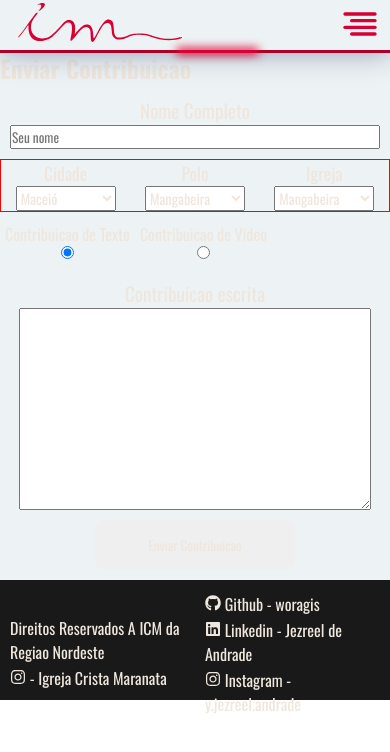
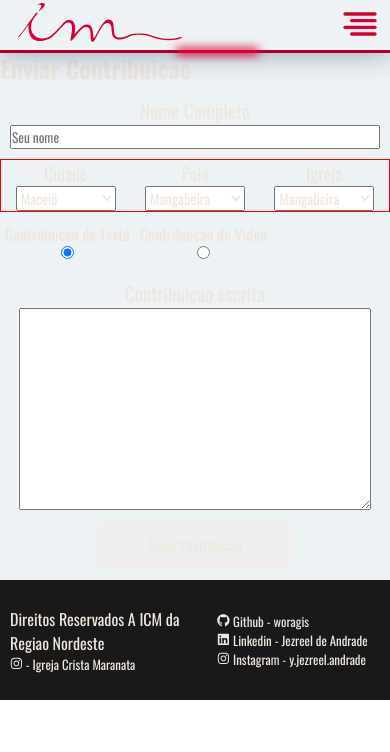
Before and after one commit to woragis/icm-frontend, a React (Create React App) app: page / in a window 390 px wide. Shown: the top 752 px of the page. Built offline with nearby package versions, Linux system fonts and the light colour scheme.

Commit message:
Make footer responsive

```diff
--- a/src/pages/Layout/Footer/index.tsx
+++ b/src/pages/Layout/Footer/index.tsx
@@ -1,26 +1,26 @@
-import { StyledFooter, StyledFooterSection } from "./style";
+import { StyledFooter, FooterSection, FooterLink } from "./style";
 import { FaGithub, FaLinkedin, FaInstagram } from "react-icons/fa6";
 
 const Footer = () => {
   return (
     <StyledFooter>
-      <StyledFooterSection className="social-media icm">
+      <FooterSection className="social-media icm">
         Direitos Reservados A ICM da Regiao Nordeste
-        <a href="https://www.instagram.com/igrejacristamaranata_oficial/">
+        <FooterLink href="https://www.instagram.com/igrejacristamaranata_oficial/">
           <FaInstagram /> - Igreja Crista Maranata
-        </a>
-      </StyledFooterSection>
-      <StyledFooterSection className="social-media jezreel">
-        <a href="https://www.github.com/woragis">
+        </FooterLink>
+      </FooterSection>
+      <FooterSection className="social-media jezreel">
+        <FooterLink href="https://www.github.com/woragis">
           <FaGithub /> Github - woragis
-        </a>
-        <a href="https://www.linkedin.com/woragis">
+        </FooterLink>
+        <FooterLink href="https://www.linkedin.com/woragis">
           <FaLinkedin /> Linkedin - Jezreel de Andrade
-        </a>
-        <a href="https://www.instagram.com/y.jezreel.andrade">
+        </FooterLink>
+        <FooterLink href="https://www.instagram.com/y.jezreel.andrade">
           <FaInstagram /> Instagram - y.jezreel.andrade
-        </a>
-      </StyledFooterSection>
+        </FooterLink>
+      </FooterSection>
     </StyledFooter>
   );
 };
--- a/src/pages/Layout/Footer/style.ts
+++ b/src/pages/Layout/Footer/style.ts
@@ -10,12 +10,19 @@ export const StyledFooter = styled.footer`
   background-color: ${(props) => props.theme.color.darkNeutral};
 `;
 
-export const StyledFooterSection = styled.section`
+export const FooterSection = styled.section`
   display: flex;
   flex-direction: column;
   justify-content: center;
   padding: 10px;
+`;
+
+export const FooterLink = styled.a`
   a {
     margin-top: 2px;
   }
+
+  @media screen and (max-width: 600px) {
+    font-size: 0.8em;
+  }
 `;
```
